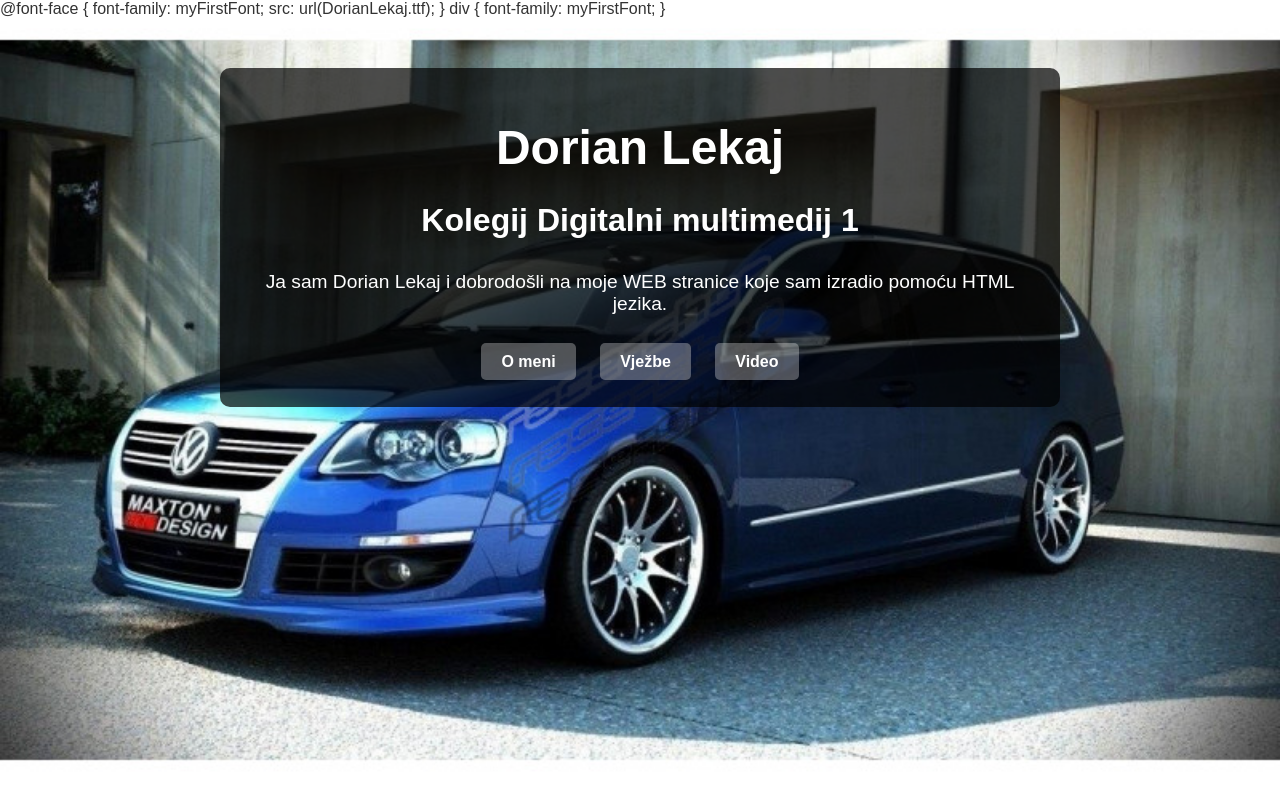
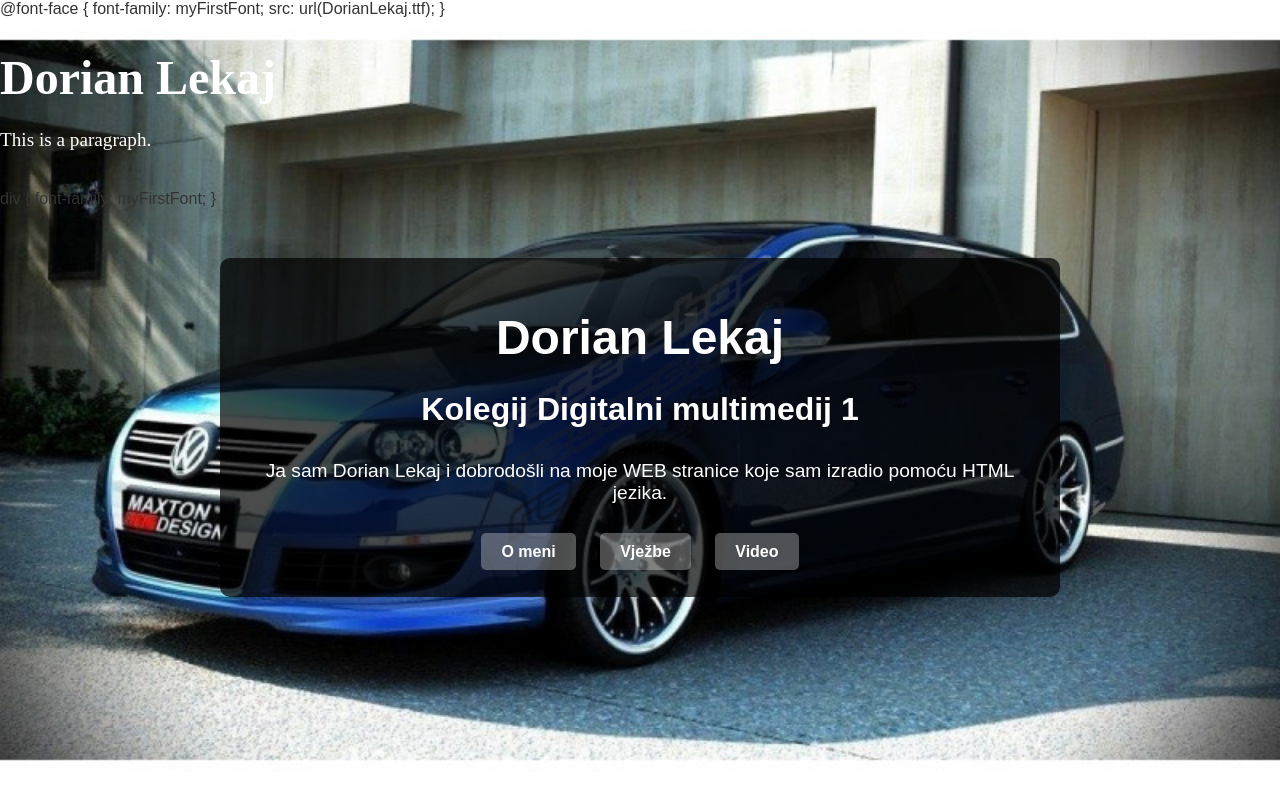
Before and after one commit to DLekaj46/ProjektniZadatak3, a plain HTML site: page index.html in a window 1280 px wide. Drawn offline with Linux system fonts and the light colour scheme.

Commit message:
Update index.html

```diff
--- a/index.html
+++ b/index.html
@@ -8,6 +8,8 @@
   font-family: myFirstFont;
   src: url(DorianLekaj.ttf);
 }
+    <h1 style="font-family:DorianLekaj;">Dorian Lekaj</h1>
+<p style="font-family:DorianLekaj;">This is a paragraph.</p>
 
 div {
   font-family: myFirstFont;
```
